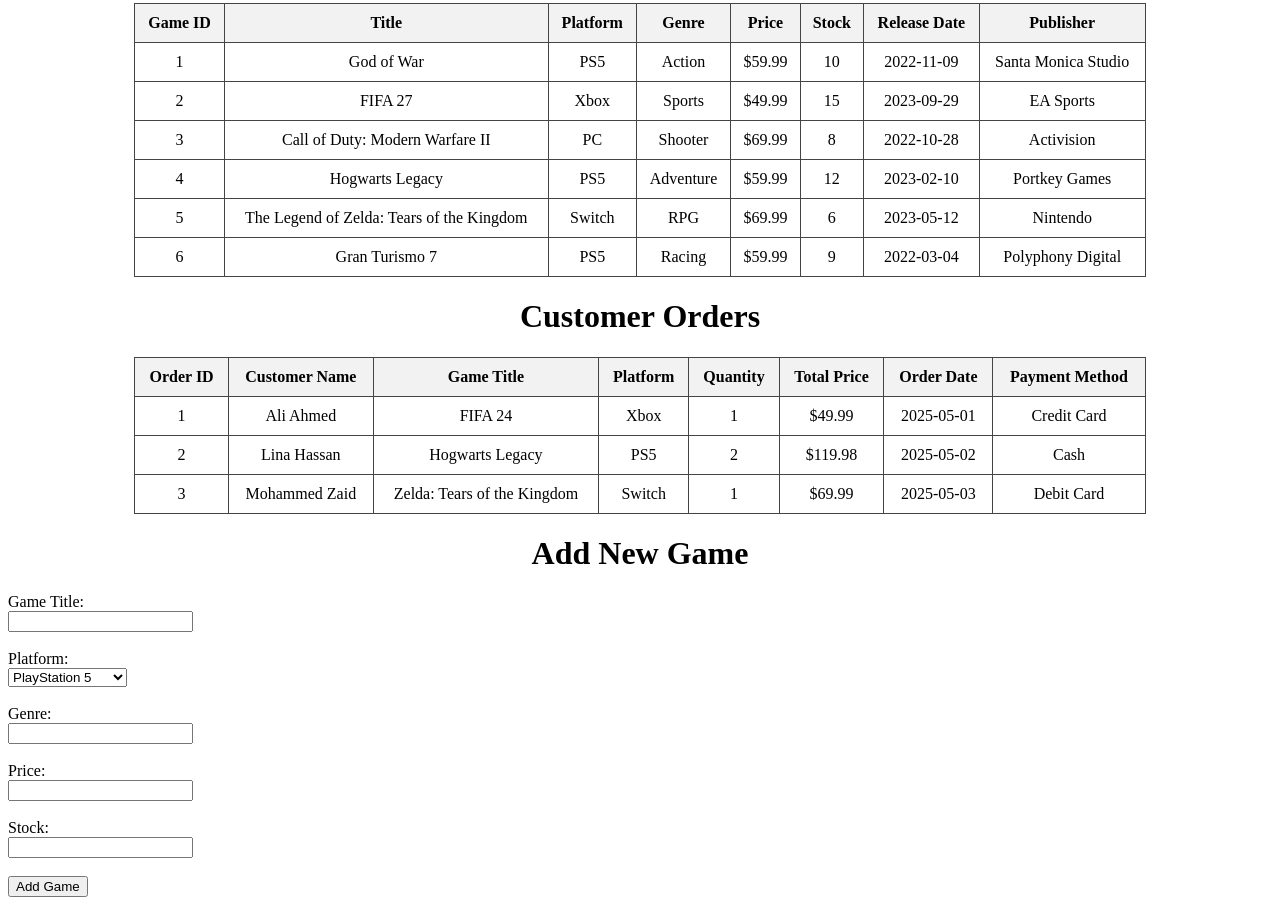
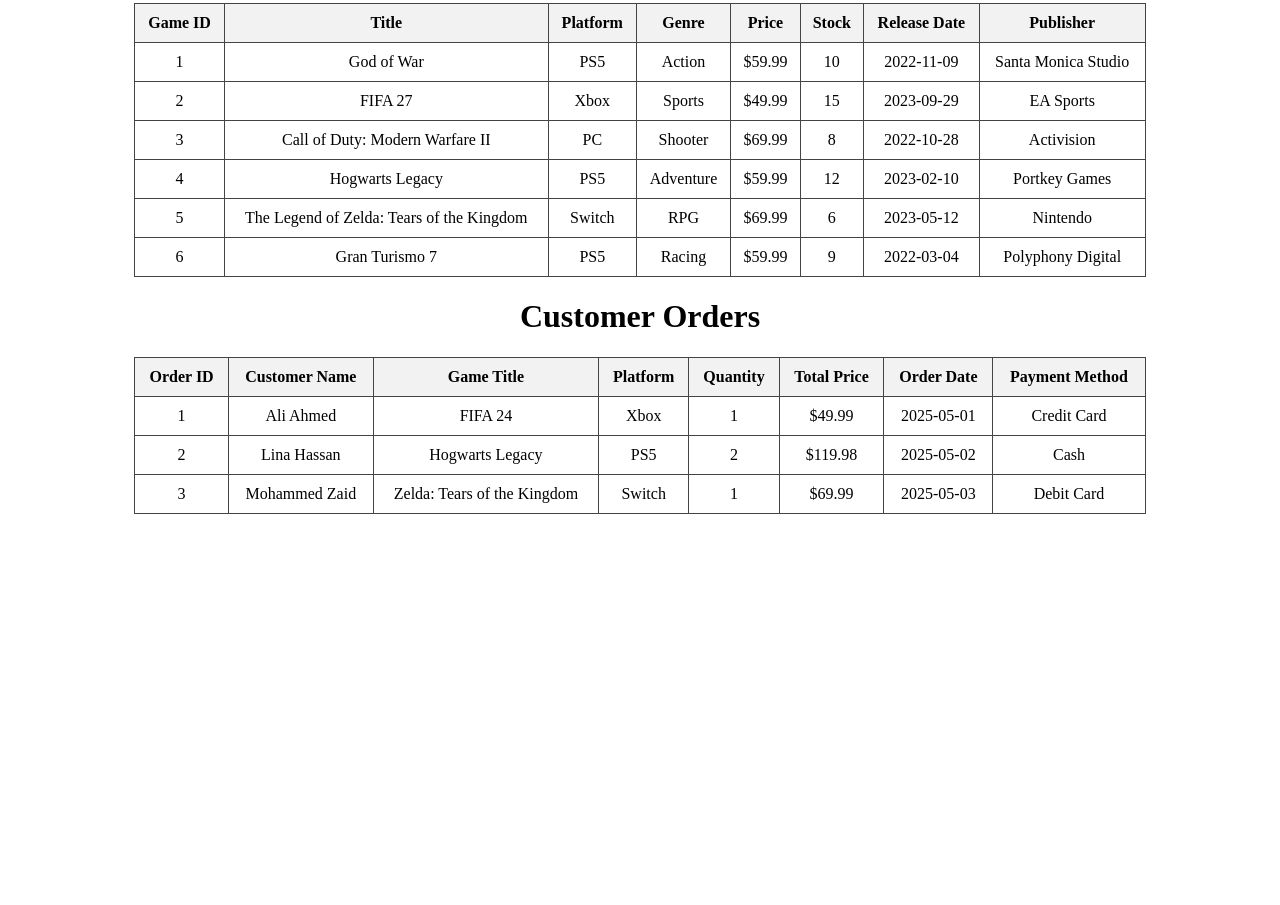
Before and after one commit to omarbaslama/the-game-store, a plain HTML site: page index.html in a window 1280 px wide. Shown: the part 721-1626 px from the top of the page. After the commit the page ends 1255 px from the top, so only its background shows below. Drawn offline with Linux system fonts and the light colour scheme.

Commit message:
Update index.html

```diff
--- a/index.html
+++ b/index.html
@@ -203,32 +203,6 @@
     <td>2025-05-03</td>
     <td>Debit Card</td>
   </tr>
-</table>
-<h1>Add New Game</h1>
-
-<form action="/submit-game" method="post">
-  <label for="title">Game Title:</label><br>
-  <input type="text" id="title" name="title" required><br><br>
-
-  <label for="platform">Platform:</label><br>
-  <select id="platform" name="platform" required>
-    <option value="PS5">PlayStation 5</option>
-    <option value="Xbox">Xbox Series X</option>
-    <option value="Switch">Nintendo Switch</option>
-    <option value="PC">PC</option>
-  </select><br><br>
-
-  <label for="genre">Genre:</label><br>
-  <input type="text" id="genre" name="genre"><br><br>
-
-  <label for="price">Price:</label><br>
-  <input type="number" id="price" name="price" step="0.01" required><br><br>
-
-  <label for="stock">Stock:</label><br>
-  <input type="number" id="stock" name="stock" required><br><br>
-
-  <button type="submit">Add Game</button>
-</form>
 
 </body>
 </html>
```
